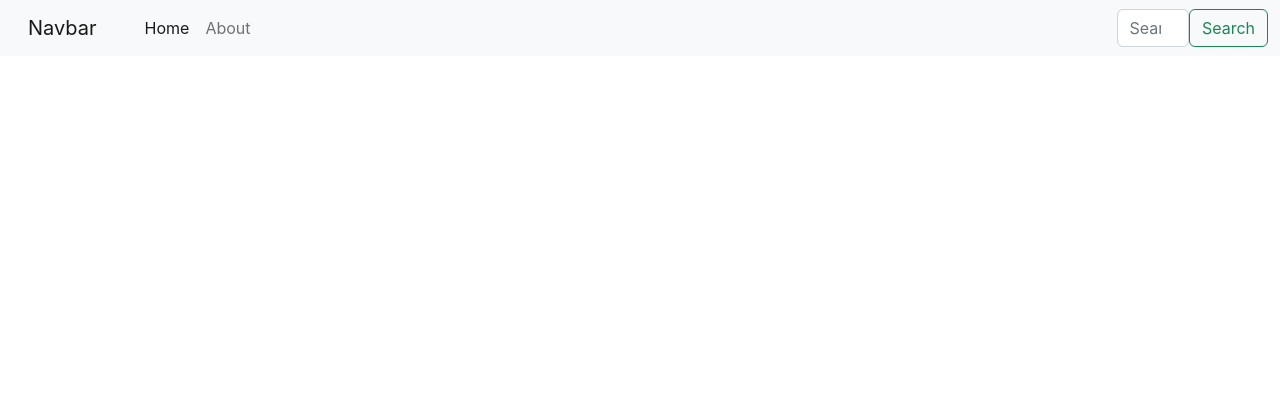
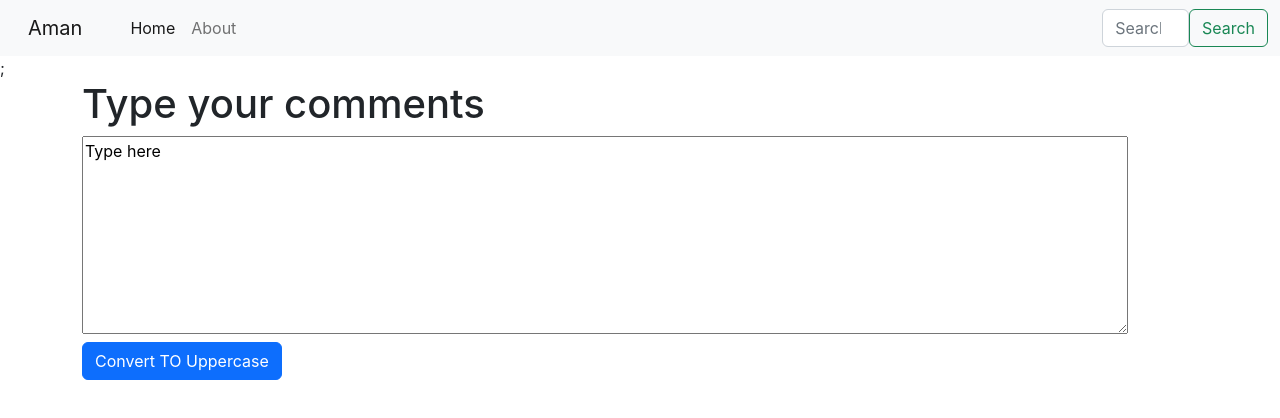
Before and after one commit to Aman9392/React_leraning, a React (Create React App) app: page / in a window 1280 px wide. Shown: the top 418 px of the page. Built offline with nearby package versions, Linux system fonts and the light colour scheme.

Commit message:
learn JSX and state or handling

```diff
--- a/src/App.css
+++ b/src/App.css
@@ -43,7 +43,7 @@
 .src{
   margin-left: 850px !important;
 }
-
-/* .btn{
-  margin-left: 20px;
-} */
+.text{
+  display: flex;
+  justify-items: center;
+}
--- a/src/App.js
+++ b/src/App.js
@@ -1,10 +1,13 @@
-// import logo from './logo.svg';
+import './App.css';
 import Navbar from'./componentes/Navbar'
-import './App.css';
+import State from'./componentes/State';
 function App() {
   return (
     <>
-      <Navbar/>
+      <Navbar   title = "Aman"  text = "About"/>;
+      <div className="container">
+      <State heading="Type your comments"/>
+      </div>
     </>
   );
 }
--- a/src/componentes/Navbar.js
+++ b/src/componentes/Navbar.js
@@ -1,10 +1,10 @@
 import React from 'react'
-
-export default function Navbar() {
+import PropTypes from 'prop-types'
+export default function Navbar(props) {
   return (
     <nav className="navbar navbar-expand-lg bg-light">
     <div className="container-fluid">
-      <a className="navbar-brand" href="/">Navbar</a>
+      <a className="navbar-brand" href="/">{props.title}</a>
       <button className="navbar-toggler" type="button" data-bs-toggle="collapse" data-bs-target="#navbarSupportedContent" aria-controls="navbarSupportedContent" aria-expanded="false" aria-label="Toggle navigation">
         <span className="navbar-toggler-icon"></span>
       </button>
@@ -14,7 +14,7 @@ export default function Navbar() {
             <a className="nav-link active" aria-current="page" href="/">Home</a>
           </li>
           <li className="nav-item">
-            <a className="nav-link" href="/">About</a>
+            <a className="nav-link" href="/">{props.text}</a>
           </li>
         </ul>
         <form className=" src d-flex" role="search">
@@ -26,3 +26,15 @@ export default function Navbar() {
   </nav>
   )
 }
+
+Navbar.propTypes = {
+  title: PropTypes.string,
+  text: PropTypes.string
+  // title: PropTypes.string.isRequired,
+  // text: PropTypes.string.isRequired
+};
+
+// Navbar.defaultProps = {
+//   title: 'who is props',
+//   text: 'Fuck of you'
+// };
--- /dev/null
+++ b/src/componentes/State.js
@@ -0,0 +1,28 @@
+import React, { useState } from 'react'
+
+
+export default function State(props) {
+  const handle = () =>{
+    // console.log("buttuan was clicked:" + state);
+    let newstate = state.toUpperCase();
+    setState(newstate);
+  }
+  const handleonchanged = (event)=>{
+    // console.log("on changed");
+    setState(event.target.value);
+  }
+  const [state, setState] = useState('Type here');
+  //state = 'new text' this is wrong way
+  //setState("who is Aman"); this is write way
+  return (
+    <>
+      <div>
+        <h1>{props.heading}</h1>
+        <div className="text">
+          <textarea className="area" id="block" value={state} onChange={handleonchanged} cols="100" rows="8"></textarea>
+        </div>
+        <button className=" my-2 btn btn-primary" onClick={handle}>Convert TO Uppercase</button>
+      </div>
+    </>
+  )
+}
```
